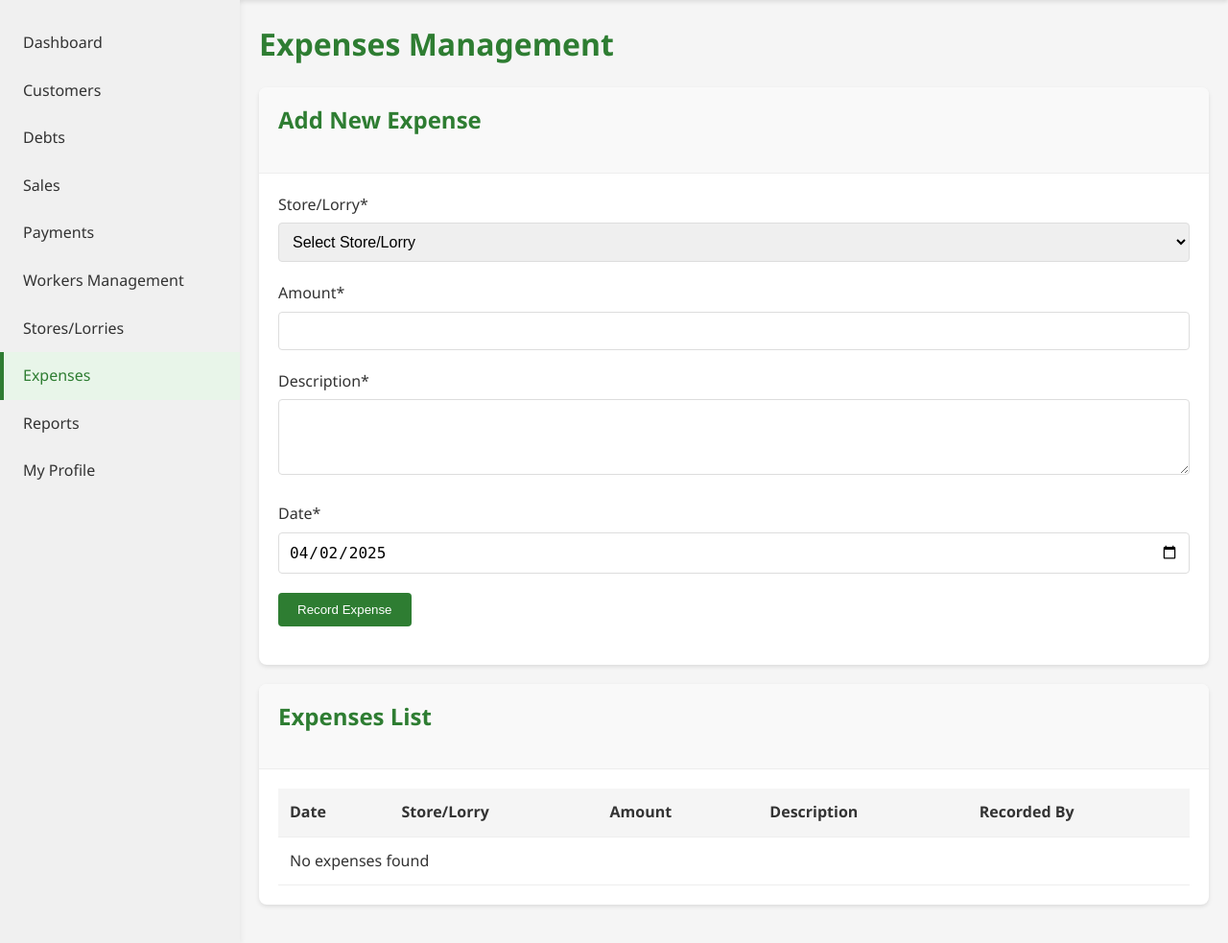
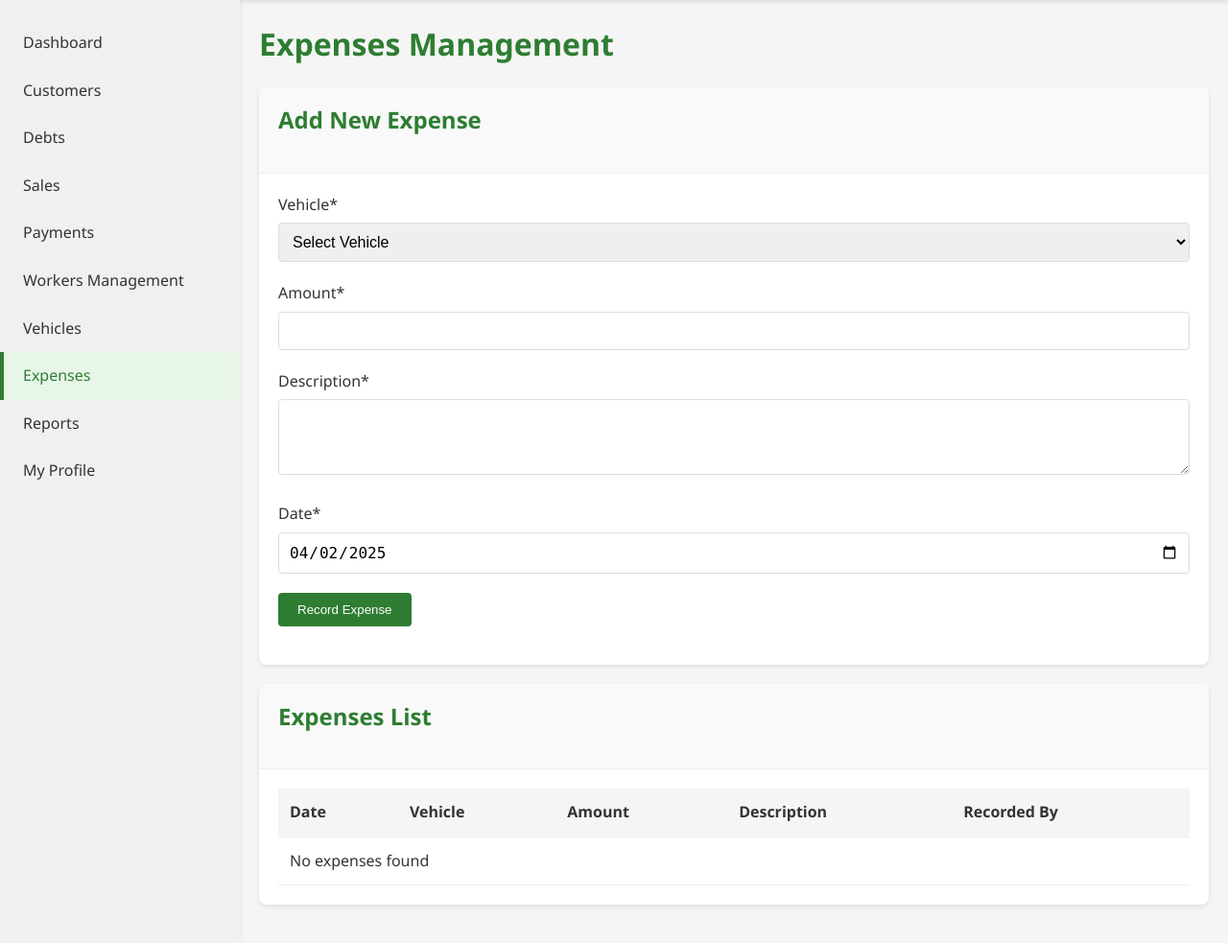
Before and after one commit to wmuinde/potato-credit-tracker, a PHP site: page /expenses.php in a window 1280 px wide. Shown: the part 60-1043 px from the top of the page at 96% size. Run offline with PHP 8.4, Linux system fonts and the light colour scheme; a user stored in the database is signed in; data comes from the database, SQL or seed files in the repository; data that the repository does not hold is empty.

Commit message:
Rename "store/lorry" to "vehicle"
Update all instances of "store/lorry" to "vehicle" in the codebase.

```diff
--- a/database.sql
+++ b/database.sql
@@ -1,3 +1,4 @@
+
 
 -- Database structure for Potato Credit Tracker
 
@@ -15,7 +16,7 @@ CREATE TABLE IF NOT EXISTS users (
     status ENUM('active', 'inactive') DEFAULT 'active'
 );
 
--- Stores/Lorries table
+-- Vehicles table
 CREATE TABLE IF NOT EXISTS stores (
     id INT AUTO_INCREMENT PRIMARY KEY,
     name VARCHAR(100) NOT NULL,
@@ -90,6 +91,6 @@ CREATE TABLE IF NOT EXISTS expenses (
     FOREIGN KEY (recorded_by) REFERENCES users(id)
 );
 
--- Insert default admin user (password: admin123)
+-- Insert default admin user (password: password)
 INSERT INTO users (username, password, full_name, role)
 VALUES ('admin', '$2y$10$2UgHtkn3sHylPV5n19ZYDuUl1q66XQal8k/TSdfRIT0xQaQtKHhHO', 'System Administrator', 'admin');
--- a/expenses.php
+++ b/expenses.php
@@ -8,7 +8,7 @@ checkAccess();
 $success = $error = '';
 $store_id = $_GET['store_id'] ?? null;
 
-// Get store information if store_id is provided
+// Get vehicle information if store_id is provided
 $store = null;
 if ($store_id) {
     $stmt = $conn->prepare("SELECT * FROM stores WHERE id = ?");
@@ -41,7 +41,7 @@ if ($_SERVER['REQUEST_METHOD'] === 'POST' && isset($_POST['add_expense'])) {
     }
 }
 
-// Get all stores for dropdown
+// Get all vehicles for dropdown
 $stores_result = $conn->query("SELECT * FROM stores WHERE status = 'active' ORDER BY name");
 $stores = $stores_result->fetch_all(MYSQLI_ASSOC);
 
@@ -51,7 +51,7 @@ $expenses_query = "SELECT e.*, s.name as store_name, s.type as store_type, u.ful
                   JOIN stores s ON e.store_id = s.id
                   JOIN users u ON e.recorded_by = u.id";
 
-// If store_id is provided, filter expenses by store
+// If store_id is provided, filter expenses by vehicle
 if ($store_id) {
     $stmt = $conn->prepare($expenses_query . " WHERE e.store_id = ? ORDER BY e.expense_date DESC");
     $stmt->bind_param("i", $store_id);
@@ -89,7 +89,7 @@ if ($store_id) {
             <h1>
                 Expenses Management
                 <?php if ($store): ?>
-                    for <?php echo ucfirst($store['type']); ?>: <?php echo sanitize($store['name']); ?>
+                    for Vehicle: <?php echo sanitize($store['name']); ?>
                 <?php endif; ?>
             </h1>
 
@@ -108,16 +108,15 @@ if ($store_id) {
                 <div class="card-body">
                     <form method="post" action="">
                         <div class="form-group">
-                            <label for="store_id">Store/Lorry*</label>
+                            <label for="store_id">Vehicle*</label>
                             <select id="store_id" name="store_id" required>
-                                <option value="">Select Store/Lorry</option>
+                                <option value="">Select Vehicle</option>
                                 <?php foreach ($stores as $s): ?>
                                     <option value="<?php echo $s['id']; ?>" <?php echo $store_id == $s['id'] ? 'selected' : ''; ?>>
                                         <?php echo sanitize($s['name']); ?>
-                                        (<?php echo ucfirst($s['type']); ?>
                                         <?php if ($s['type'] === 'lorry' && !empty($s['number_plate'])): ?>
-                                            - <?php echo sanitize($s['number_plate']); ?>
-                                        <?php endif; ?>)
+                                            (<?php echo sanitize($s['number_plate']); ?>)
+                                        <?php endif; ?>
                                     </option>
                                 <?php endforeach; ?>
                             </select>
@@ -159,7 +158,7 @@ if ($store_id) {
                         <thead>
                             <tr>
                                 <th>Date</th>
-                                <th>Store/Lorry</th>
+                                <th>Vehicle</th>
                                 <th>Amount</th>
                                 <th>Description</th>
                                 <th>Recorded By</th>
@@ -176,7 +175,11 @@ if ($store_id) {
                                         <td><?php echo date('M d, Y', strtotime($expense['expense_date'])); ?></td>
                                         <td>
                                             <?php echo sanitize($expense['store_name']); ?>
-                                            (<?php echo ucfirst($expense['store_type']); ?>)
+                                            <?php if ($expense['store_type'] === 'lorry'): ?>
+                                                (Vehicle)
+                                            <?php else: ?>
+                                                (Store)
+                                            <?php endif; ?>
                                         </td>
                                         <td><?php echo formatCurrency($expense['amount']); ?></td>
                                         <td><?php echo sanitize($expense['description']); ?></td>
--- a/includes/header.php
+++ b/includes/header.php
@@ -1,3 +1,4 @@
+
 
 <header class="main-header">
     <div class="logo">
--- a/includes/sidebar.php
+++ b/includes/sidebar.php
@@ -1,3 +1,4 @@
+
 
 <aside class="sidebar">
     <nav class="main-nav">
@@ -10,7 +11,7 @@
             <?php if (isAdmin()): ?>
                 <li><a href="workers.php">Workers Management</a></li>
             <?php endif; ?>
-            <li><a href="stores.php">Stores/Lorries</a></li>
+            <li><a href="stores.php">Vehicles</a></li>
             <li><a href="expenses.php">Expenses</a></li>
             <li><a href="reports.php">Reports</a></li>
             <li><a href="profile.php">My Profile</a></li>
--- a/record_sale.php
+++ b/record_sale.php
@@ -18,7 +18,7 @@ if ($customer_id) {
     $customer = $result->fetch_assoc();
 }
 
-// Get all stores/lorries
+// Get all vehicles
 $stores_result = $conn->query("SELECT * FROM stores WHERE status = 'active'");
 $stores = $stores_result->fetch_all(MYSQLI_ASSOC);
 
@@ -128,9 +128,9 @@ if ($_SERVER['REQUEST_METHOD'] === 'POST') {
                         </div>
 
                         <div class="form-group">
-                            <label for="store_id">Store/Lorry*</label>
+                            <label for="store_id">Vehicle*</label>
                             <select id="store_id" name="store_id" required>
-                                <option value="">Select Store/Lorry</option>
+                                <option value="">Select Vehicle</option>
                                 <?php foreach ($stores as $store): ?>
                                     <option value="<?php echo $store['id']; ?>">
                                         <?php echo sanitize($store['name']); ?>
```
Also changed, not shown: sales.php (+6 -2 lines), stores.php (+15 -15 lines).
